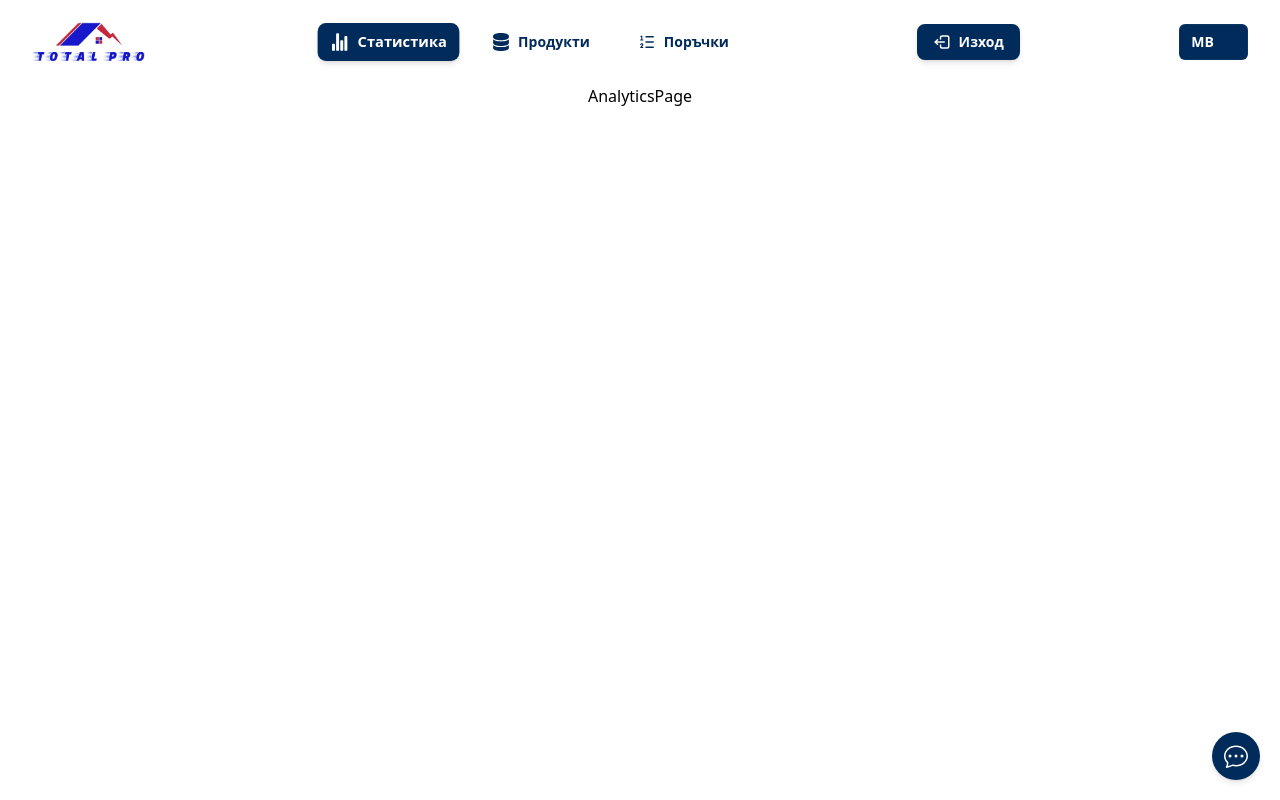
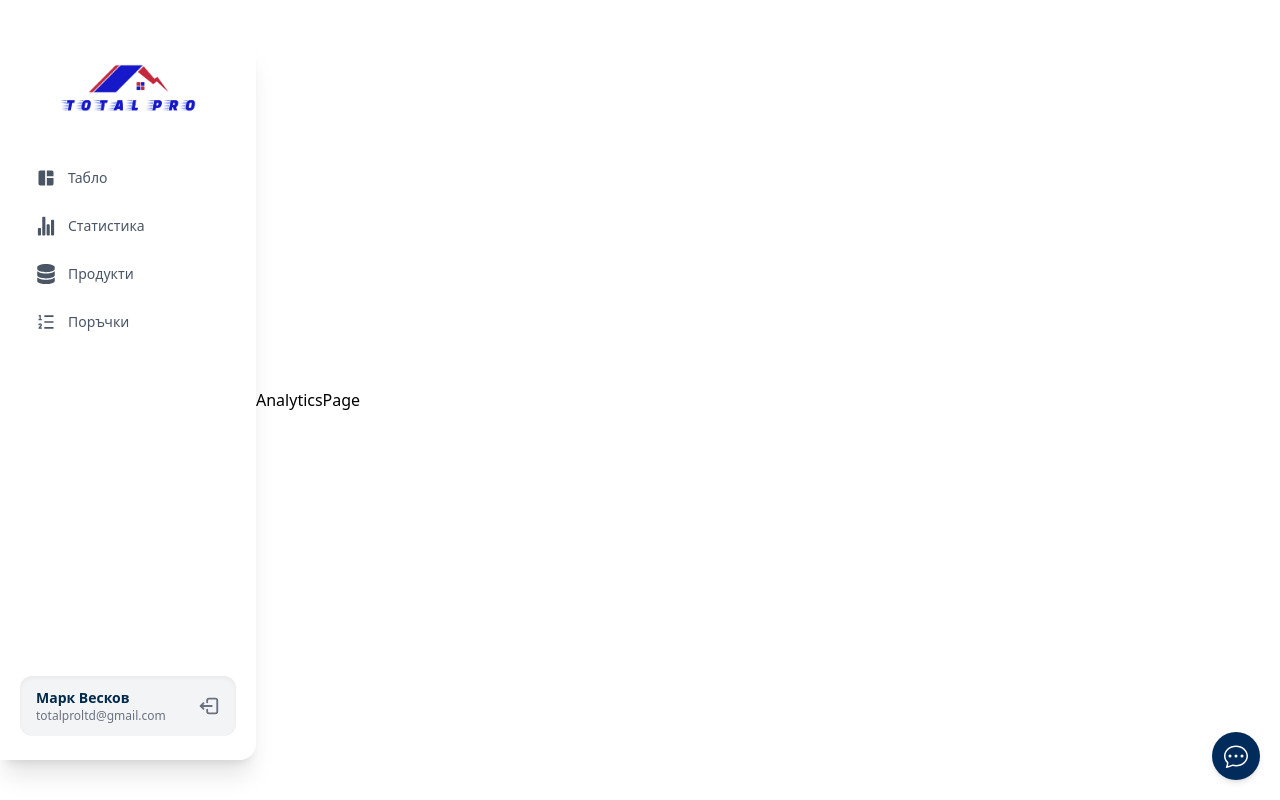
Before and after one commit to MarkVsudo/TotalPro, a React (Vite) app in the folder client/: page /dashboard in a window 1280 px wide. Built offline with nearby package versions, Linux system fonts and the light colour scheme.

Commit message:
Finished sidebar

```diff
--- a/client/src/components/DashboardPageComponents/MainContent.jsx
+++ /dev/null
@@ -1,11 +0,0 @@
-import React from "react";
-
-const MainContent = () => {
-  return (
-    <div className="bg-red-200 rounded-lg h-50 p-4 mx-4 mb-100">
-      MainContent
-    </div>
-  );
-};
-
-export default MainContent;
--- a/client/src/components/DashboardPageComponents/Navbar.jsx
+++ /dev/null
@@ -1,99 +0,0 @@
-import NavLogoImg from "../../assets/nav-logo.png";
-import { Link } from "react-router-dom";
-import { IoStatsChart } from "react-icons/io5";
-import { FaDatabase } from "react-icons/fa6";
-import { RiListOrdered2 } from "react-icons/ri";
-import { TbLogout2 } from "react-icons/tb";
-import { useState } from "react";
-import { Menu, MenuButton, MenuItem, MenuItems } from "@headlessui/react";
-import { ChevronDownIcon } from "@heroicons/react/20/solid";
-const navButtons = [
-  {
-    icon: <IoStatsChart size={18} />,
-    title: "Статистика",
-    url: "/dashboard/analytics",
-  },
-  {
-    icon: <FaDatabase size={18} />,
-    title: "Продукти",
-    url: "/dashboard/product-management",
-  },
-  {
-    icon: <RiListOrdered2 size={18} />,
-    title: "Поръчки",
-    url: "/dashboard/orders",
-  },
-];
-
-const Navbar = () => {
-  const [activeIndex, setActiveIndex] = useState(0);
-
-  return (
-    <div className="mx-auto flex w-full items-center justify-between max-w-7xl p-4 lg:px-8 bg-white ">
-      {/* Лого */}
-      <Link to="/">
-        <span className="sr-only">TotalPro</span>
-        <img alt="Nav logo" src={NavLogoImg} className="h-10 w-auto" />
-      </Link>
-
-      {/* Нав бутони */}
-      <div className="flex justify-center items-center gap-6 px-4 py-2  rounded-lg">
-        {navButtons.map((btn, index) => (
-          <Link
-            key={index}
-            to={btn.url}
-            onClick={() => setActiveIndex(index)}
-            className={`flex gap-2 items-center px-3 py-2 rounded-lg transition-all duration-200
-              ${
-                activeIndex === index
-                  ? "bg-[#002B5B] text-white shadow-md scale-105"
-                  : "text-[#002B5B] hover:bg-[#002B5B]/10 hover:scale-105"
-              }`}
-          >
-            {btn.icon}
-            <span className="font-semibold text-sm">{btn.title}</span>
-          </Link>
-        ))}
-      </div>
-
-      {/* Logout бутон */}
-      <Link
-        to="/logout"
-        className="flex gap-2 justify-center items-center bg-[#002B5B] text-white px-4 py-2 rounded-lg hover:bg-[#014580] transition-all shadow-md"
-      >
-        <TbLogout2 size={18} />
-        <span className="font-semibold text-sm">Изход</span>
-      </Link>
-      <Menu as="div" className="relative inline-block">
-        <MenuButton className="inline-flex w-full justify-center gap-x-1.5 rounded-md bg-[#002B5B] px-3 py-2 text-sm font-semibold text-white inset-ring-1 inset-ring-white/5 hover:bg-white/20">
-          МВ
-          <ChevronDownIcon
-            aria-hidden="true"
-            className="-mr-1 size-5 text-[#002B5B]"
-          />
-        </MenuButton>
-
-        <MenuItems
-          transition
-          className="absolute right-0 z-10 mt-2 w-56 origin-top-right rounded-md bg-gray-800 outline-1 -outline-offset-1 outline-white/10 transition data-closed:scale-95 data-closed:transform data-closed:opacity-0 data-enter:duration-100 data-enter:ease-out data-leave:duration-75 data-leave:ease-in"
-        >
-          <div className="py-1">
-            <form action="#" method="POST">
-              <MenuItem>
-                <button
-                  type="submit"
-                  className="flex w-full px-4 py-2 text-left text-sm text-gray-300 data-focus:bg-white/5 data-focus:text-white data-focus:outline-hidden"
-                >
-                  <TbLogout2 size={18} />
-                  Sign out
-                </button>
-              </MenuItem>
-            </form>
-          </div>
-        </MenuItems>
-      </Menu>
-    </div>
-  );
-};
-
-export default Navbar;
--- a/client/src/components/DashboardPageComponents/Sidebar.jsx
+++ b/client/src/components/DashboardPageComponents/Sidebar.jsx
@@ -3,39 +3,58 @@ import { IoStatsChart } from "react-icons/io5";
 import { FaDatabase } from "react-icons/fa6";
 import { RiListOrdered2 } from "react-icons/ri";
 import { TbLogout2 } from "react-icons/tb";
-import { Link } from "react-router-dom";
+import { Link, useLocation } from "react-router-dom";
 import NavLogoImg from "../../assets/nav-logo.png";
 
 const Sidebar = () => {
+  const location = useLocation();
+
+  const navItems = [
+    { label: "Табло", icon: <MdSpaceDashboard size={20} />, path: "/" },
+    { label: "Статистика", icon: <IoStatsChart size={20} />, path: "/stats" },
+    { label: "Продукти", icon: <FaDatabase size={20} />, path: "/products" },
+    { label: "Поръчки", icon: <RiListOrdered2 size={20} />, path: "/orders" },
+  ];
+
   return (
-    <div className="flex flex-col px-6 py-4 h-max sticky top-0 w-64 gap-24 bg-[#002B5B] text-white shadow-lg rounded-lg">
-      <Link to="/">
-        <span className="sr-only">TotalPro</span>
-        <img alt="Nav logo" src={NavLogoImg} className="h-10 w-auto" />
+    <div className="sticky top-0 flex flex-col px-5 py-6 h-[90vh] w-64 bg-white text-gray-800 shadow-xl rounded-r-2xl">
+      <Link to="/" className="flex items-center gap-3 mb-12 justify-center">
+        <img
+          alt="Nav logo"
+          src={NavLogoImg}
+          className="h-12 w-auto rounded-lg"
+        />
       </Link>
 
-      <nav className="flex flex-col h-full gap-6">
-        {[
-          { label: "Статистика", icon: <IoStatsChart size={22} /> },
-          { label: "Продукти", icon: <FaDatabase size={22} /> },
-          { label: "Поръчки", icon: <RiListOrdered2 size={22} /> },
-        ].map((item, index) => (
-          <button
-            key={index}
-            className="flex items-center gap-4 hover:translate-x-1 transition-all cursor-pointer"
-          >
-            {item.icon}
-            <span className="text-md">{item.label}</span>
-          </button>
-        ))}
+      <nav className="flex flex-col gap-3 flex-1">
+        {navItems.map((item, index) => {
+          const isActive = location.pathname === item.path;
+          return (
+            <Link
+              key={index}
+              to={item.path}
+              className={`flex items-center gap-3 px-4 py-2 rounded-xl transition-all duration-200
+                ${
+                  isActive
+                    ? "bg-[#012A4A] text-white shadow-md"
+                    : "text-gray-600 hover:bg-gray-100 hover:text-[#012A4A]"
+                }`}
+            >
+              {item.icon}
+              <span className="text-sm font-medium">{item.label}</span>
+            </Link>
+          );
+        })}
       </nav>
 
-      <div className="flex items-center justify-between ">
+      <div className="mt-auto flex items-center justify-between bg-gray-100 px-4 py-3 rounded-xl shadow-inner">
         <div>
-          <p className="text-lg font-semibold">Марк Весков</p>
-          <p className="text-sm text-gray-300">totalproltd@gmail.com</p>
+          <p className="text-sm font-semibold text-[#012A4A]">Марк Весков</p>
+          <p className="text-xs text-gray-500">totalproltd@gmail.com</p>
         </div>
-        <TbLogout2 size={22} />
+        <button className="text-gray-500 hover:text-red-500 transition">
+          <TbLogout2 size={22} />
+        </button>
       </div>
     </div>
   );
--- a/client/src/layout/DashboardLayout.jsx
+++ b/client/src/layout/DashboardLayout.jsx
@@ -1,13 +1,13 @@
 import { Outlet } from "react-router-dom";
 
 import ScrollToTopButton from "../components/shared/ScrollToTopButton";
-import Navbar from "../components/DashboardPageComponents/Navbar";
+import Sidebar from "../components/DashboardPageComponents/Sidebar";
 
 const DashboardLayout = () => {
   return (
     <>
-      <div className="flex flex-col items-center">
-        <Navbar />
+      <div className="flex items-center h-screen">
+        <Sidebar />
         <Outlet />
         <ScrollToTopButton />
       </div>
```
